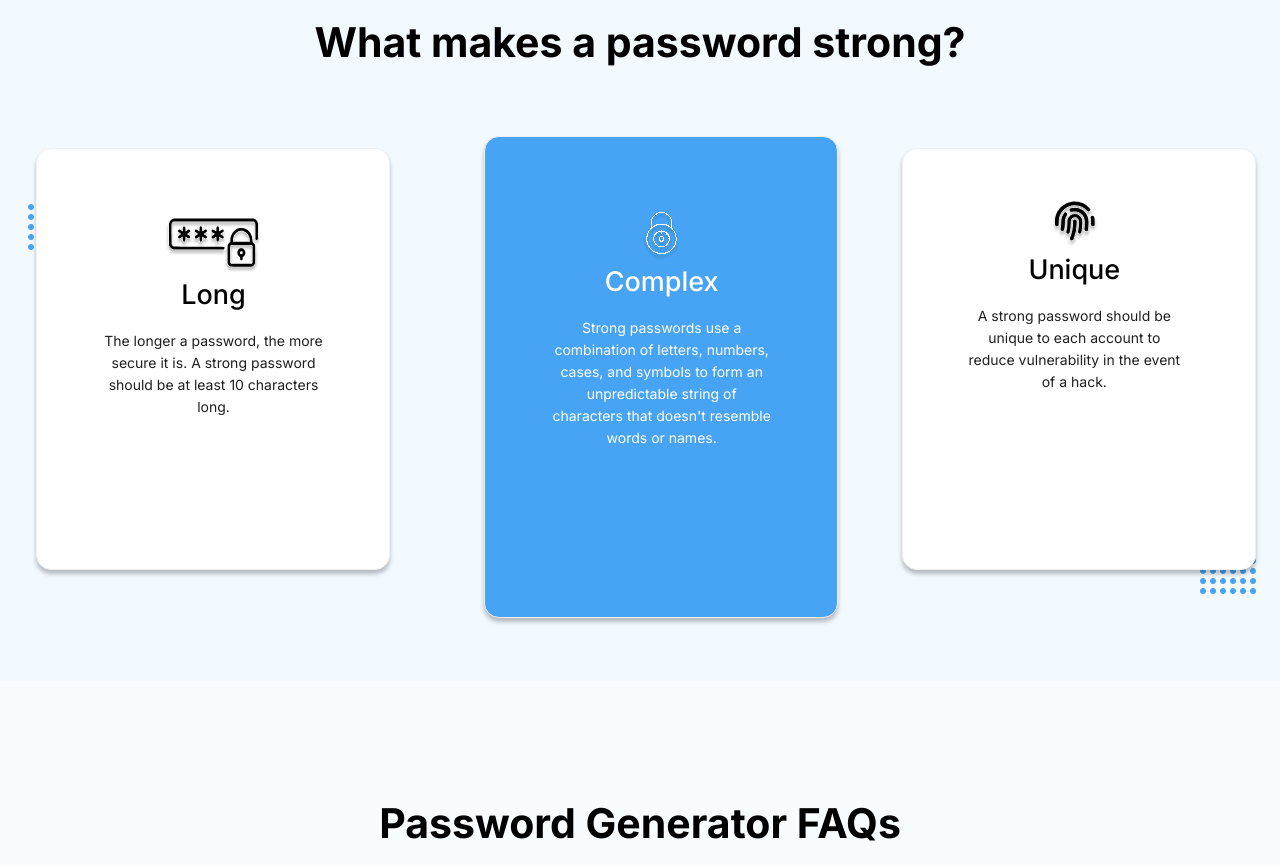
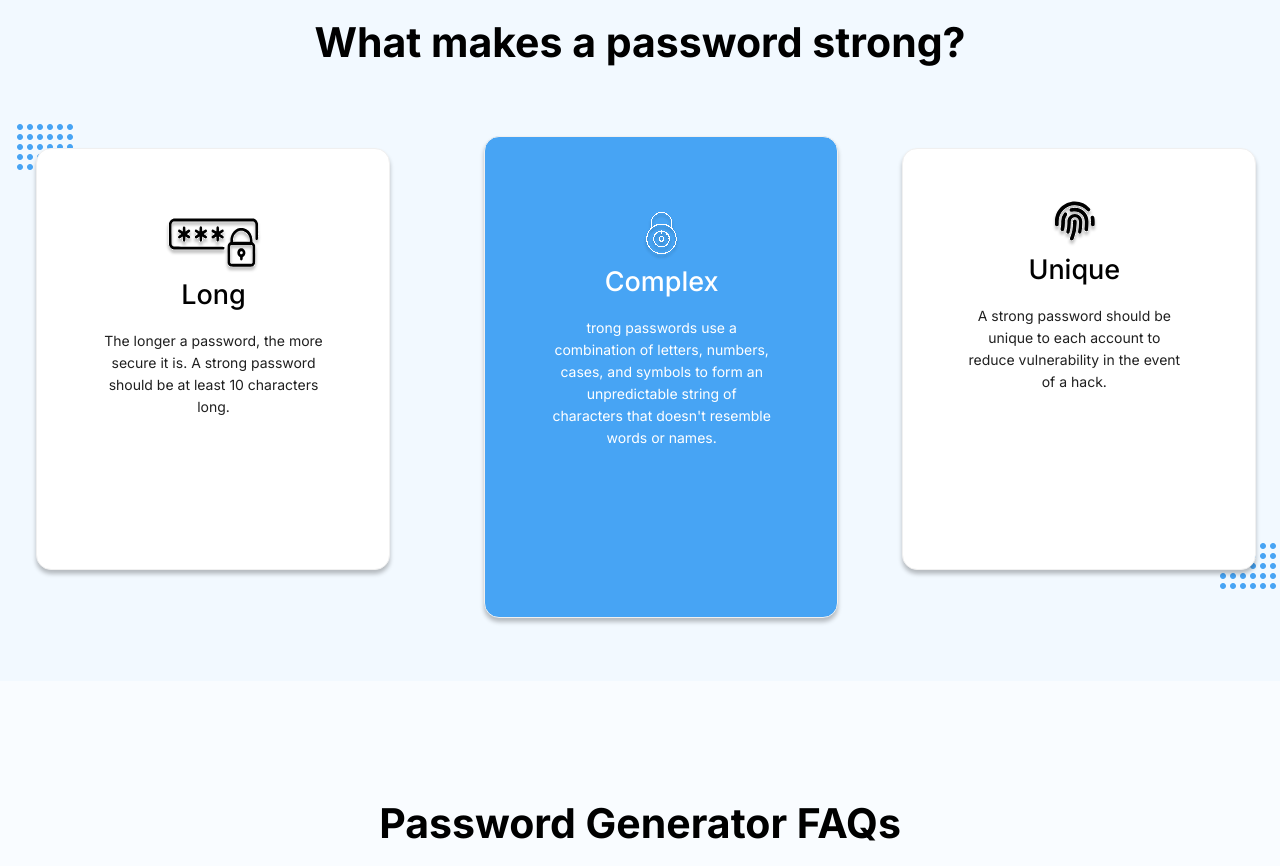
Before and after one commit to musclepassword/musclepassword, a Next.js app: page / in a window 1280 px wide. Shown: the part 900-1766 px from the top of the page. Built offline with nearby package versions, Linux system fonts and the light colour scheme.

Commit message:
about page completed

```diff
--- a/public/locales/en/about.json
+++ b/public/locales/en/about.json
@@ -2,5 +2,8 @@
     "What makes a password strong?": "What makes a password strong?",
     "Long": "Long",
     "Complex": "Complex",
-    "Unique": "Unique"
+    "Unique": "Unique",
+    "The longer a password, the more secure it is. A strong password should be at least 10 characters long.": "The longer a password, the more secure it is. A strong password should be at least 10 characters long.",
+    "Strong passwords use a combination of letters, numbers, cases, and symbols to form an unpredictable string of characters that doesn't resemble words or names.": "trong passwords use a combination of letters, numbers, cases, and symbols to form an unpredictable string of characters that doesn't resemble words or names.",
+    "A strong password should be unique to each account to reduce vulnerability in the event of a hack.": "A strong password should be unique to each account to reduce vulnerability in the event of a hack."
 }
--- a/public/locales/tr/about.json
+++ b/public/locales/tr/about.json
@@ -2,5 +2,8 @@
     "What makes a password strong?": "Bir şifreyi güçlü kılan nedir?",
     "Long": "Uzun",
     "Complex": "Karmaşık",
-    "Unique": "Eşsiz"
+    "Unique": "Eşsiz",
+    "The longer a password, the more secure it is. A strong password should be at least 10 characters long.": "Bir şifre ne kadar uzunsa o kadar güvenlidir. Güçlü bir şifre en az 10 karakter uzunluğunda olmalıdır.",
+    "Strong passwords use a combination of letters, numbers, cases, and symbols to form an unpredictable string of characters that doesn't resemble words or names.": "Güçlü parolalar, kelimelere veya isimlere benzemeyen, tahmin edilemeyen bir karakter dizisi oluşturmak için harf, sayı, harf ve sembollerin bir kombinasyonunu kullanır.",
+    "A strong password should be unique to each account to reduce vulnerability in the event of a hack.": "Her hesap için benzersiz ve güçlü bir parola belirlenmeli, böylece olası bir saldırı durumunda güvenlik açığı azaltılmış olur."
 }
--- a/src/components/About/index.js
+++ b/src/components/About/index.js
@@ -13,15 +13,9 @@ export default function AboutSection() {
                 </article>
                 <Row>
                     <Col md={8} sm={24}>
-                        <Image
-                            src={"/images/about/about-circle.png"}
-                            alt={"about-circle"}
-                            className='circle-left'
-                            width={56}
-                            height={46}
-                        />
                         <Card
                             style={{
+                                position: "relative",
                                 width: 354,
                                 height: 422,
                                 borderRadius: "15px",
@@ -31,13 +25,20 @@ export default function AboutSection() {
                             }}
                         >
                             <Image
+                                src={"/images/about/about-circle.png"}
+                                alt={"about-circle"}
+                                className='circle-left'
+                                width={56}
+                                height={46}
+                            />
+                            <Image
                                 src={"/images/about/long.svg"}
                                 alt={"long"}
                                 width={105}
                                 height={56}
                             />
                             <h4>{t("Long")}</h4>
-                            <p>The longer a password, the more secure it is. A strong password should be at least 10 characters long.</p>
+                            <p>{t("The longer a password, the more secure it is. A strong password should be at least 10 characters long.")}</p>
                         </Card>
                     </Col>
                     <Col md={8} sm={24}>
@@ -60,19 +61,13 @@ export default function AboutSection() {
                                 height={56}
                             />
                             <h4 style={{ color: "#fff" }}>{t("Complex")}</h4>
-                            <p>Strong passwords use a combination of letters, numbers, cases, and symbols to form an unpredictable string of characters that doesn't resemble words or names.</p>
+                            <p>{t("Strong passwords use a combination of letters, numbers, cases, and symbols to form an unpredictable string of characters that doesn't resemble words or names.")}</p>
                         </Card>
                     </Col>
                     <Col md={8} sm={24}>
-                        <Image
-                            src={"/images/about/about-circle.png"}
-                            alt={"about-circle"}
-                            className='circle-right'
-                            width={56}
-                            height={46}
-                        />
                         <Card
                             style={{
+                                position: "relative",
                                 width: 354,
                                 height: 422,
                                 borderRadius: "15px",
@@ -82,13 +77,20 @@ export default function AboutSection() {
                             }}
                         >
                             <Image
+                                src={"/images/about/about-circle.png"}
+                                alt={"about-circle"}
+                                className='circle-right'
+                                width={56}
+                                height={46}
+                            />
+                            <Image
                                 src={"/images/about/finger.svg"}
                                 alt={"long"}
                                 width={105}
                                 height={56}
                             />
                             <h4>{t("Unique")}</h4>
-                            <p>A strong password should be unique to each account to reduce vulnerability in the event of a hack.</p>
+                            <p>{t("A strong password should be unique to each account to reduce vulnerability in the event of a hack.")}</p>
                         </Card>
                     </Col>
                 </Row>
--- a/src/styles/globals.scss
+++ b/src/styles/globals.scss
@@ -187,17 +187,20 @@ header {
     padding: 100px 0;
     background-color: #f2f9ff;
     text-align: center;
+    z-index: 0;
 
     .circle-left {
         position: absolute;
-        left: 13px;
-        top: 120px;
+        left: -20px;
+        top: -25px;
+        z-index: -1;
     }
 
     .circle-right {
         position: absolute;
-        right: 9px;
-        bottom: 30px;
+        right: -21px;
+        bottom: -20px;
+        z-index: -1;
     }
 }
 
```
